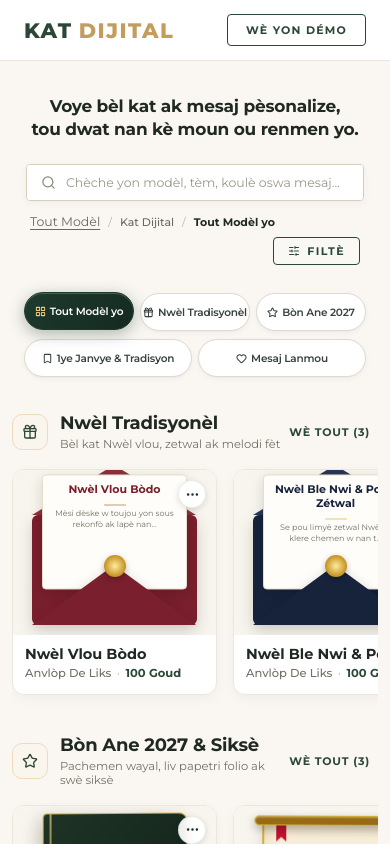
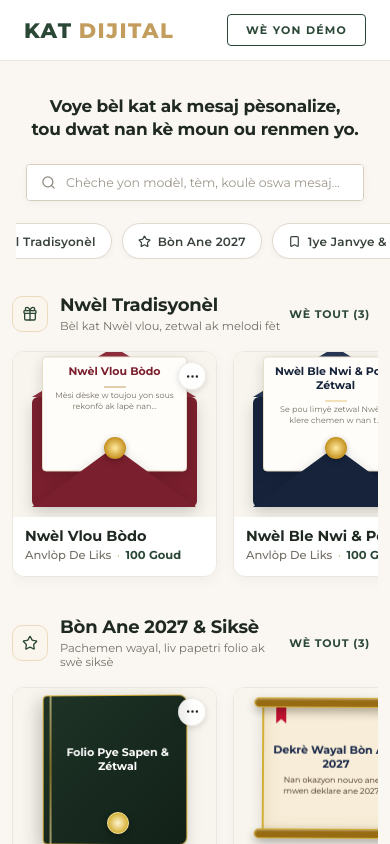
Before and after one commit to CalvertWanguy/katdigital, a React (Vite) app: page / in a window 390 px wide. Shown: the top 844 px of the page. Built offline with nearby package versions, Linux system fonts and the light colour scheme.

Commit message:
fix: senplifye kategori yo sou mobil ak defileman orizontal 1 liy san fil d ariane ni bouton filte

```diff
--- a/src/App.jsx
+++ b/src/App.jsx
@@ -282,7 +282,6 @@ function CategoryCarouselSection({ cat, templates, onOpenDemo, onOpenCustomizer,
 export default function App() {
   const [selectedCategory, setSelectedCategory] = useState('all');
   const [searchQuery, setSearchQuery] = useState('');
-  const [showFilters, setShowFilters] = useState(true);
   const [activeTemplate, setActiveTemplate] = useState(null);
   const [customizerTemplate, setCustomizerTemplate] = useState(null);
   const [customData, setCustomData] = useState(null);
@@ -427,21 +426,11 @@ export default function App() {
             <span>Kat Dijital</span>
             <span className="crumb-sep">/</span>
             <strong className="crumb-active">{getCategoryLabel()}</strong>
-
-            <button
-              type="button"
-              className={`btn-stationery-filter ${showFilters ? 'active' : ''}`}
-              onClick={() => setShowFilters(!showFilters)}
-            >
-              <SlidersHorizontal size={12} />
-              <span>FILTÈ</span>
-            </button>
           </div>
         </div>
 
         {/* Filtè Kategori an Pilil Éditrice */}
-        {showFilters && (
-          <div className="categories-bar">
+        <div className="categories-bar">
             <button
               type="button"
               className={`category-pill ${selectedCategory === 'all' ? 'active' : ''}`}
@@ -487,7 +476,6 @@ export default function App() {
               <span>Mesaj Lanmou</span>
             </button>
           </div>
-        )}
       </section>
 
       {/* 3. Katalòg Kat (Style Canva Templates) */}
--- a/src/index.css
+++ b/src/index.css
@@ -146,21 +146,39 @@ body {
   }
 
   .search-breadcrumbs-row {
-    margin-top: 3px;
-    margin-bottom: 6px;
-    font-size: 11.5px;
+    display: none !important;
+  }
+
+  .categories-bar {
+    display: flex !important;
+    flex-wrap: nowrap !important;
+    overflow-x: auto !important;
+    -webkit-overflow-scrolling: touch;
+    scrollbar-width: none;
+    -ms-overflow-style: none;
+    gap: 8px;
+    padding: 4px 16px 12px;
+    margin: 4px -16px 12px;
+    width: calc(100% + 32px);
+    box-sizing: border-box;
+    justify-content: flex-start;
+  }
+
+  .categories-bar::-webkit-scrollbar {
+    display: none;
+  }
+
+  .category-pill {
+    flex: 0 0 auto !important;
+    padding: 8px 15px !important;
+    font-size: 12px !important;
     gap: 6px;
-  }
-
-  .categories-bar {
-    gap: 9px;
-    margin-top: 8px;
-    padding: 0;
-  }
-
-  .category-pill {
-    padding: 8px 16px;
-    font-size: 12px;
+    border-radius: 9999px;
+    height: 36px;
+    white-space: nowrap !important;
+    box-sizing: border-box;
+    display: inline-flex;
+    align-items: center;
   }
 }
 
@@ -414,72 +432,6 @@ body {
 
 .category-pill.active svg {
   color: #ECC880;
-}
-
-/* 3 par rangée sur mobile pour économiser l'espace & 1 seule ligne par texte */
-@media (max-width: 680px) {
-  .categories-bar {
-    display: grid;
-    grid-template-columns: repeat(6, 1fr);
-    gap: 8px 6px;
-    padding: 0 8px;
-    max-width: 520px;
-    margin: 0 auto;
-  }
-
-  .category-pill {
-    padding: 9px 6px;
-    font-size: 11px;
-    gap: 5px;
-    justify-content: center;
-    text-align: center;
-    white-space: nowrap !important;
-    border-radius: 9999px;
-    min-height: 38px;
-    box-sizing: border-box;
-    overflow: hidden;
-    text-overflow: ellipsis;
-  }
-
-  .category-pill svg {
-    width: 12px;
-    height: 12px;
-  }
-
-  /* Rangée 1 : 3 catégories (33% chacune) */
-  .category-pill:nth-child(1) { grid-column: 1 / 3; }
-  .category-pill:nth-child(2) { grid-column: 3 / 5; }
-  .category-pill:nth-child(3) { grid-column: 5 / 7; }
-
-  /* Rangée 2 : 2 catégories (50% chacune, garantie 100% sur 1 seule ligne !) */
-  .category-pill:nth-child(4) { grid-column: 1 / 4; }
-  .category-pill:nth-child(5) { grid-column: 4 / 7; }
-}
-
-@media (max-width: 420px) {
-  .category-pill {
-    font-size: 10.5px;
-    padding: 8px 4px;
-    gap: 4px;
-    letter-spacing: -0.2px;
-  }
-  .category-pill svg {
-    width: 11px;
-    height: 11px;
-  }
-}
-
-@media (max-width: 360px) {
-  .category-pill {
-    font-size: 9.8px;
-    padding: 7px 3px;
-    gap: 3px;
-    letter-spacing: -0.3px;
-  }
-  .category-pill svg {
-    width: 10px;
-    height: 10px;
-  }
 }
 
 /* ==========================================================
```
